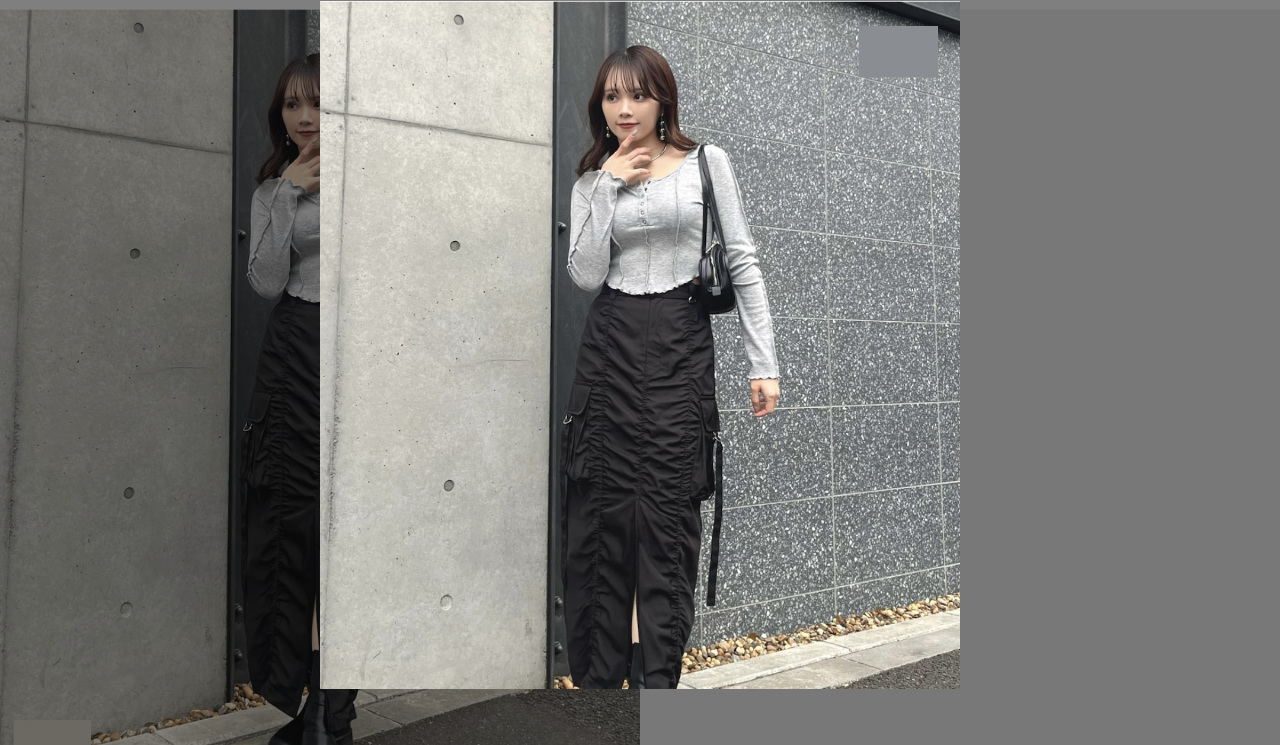
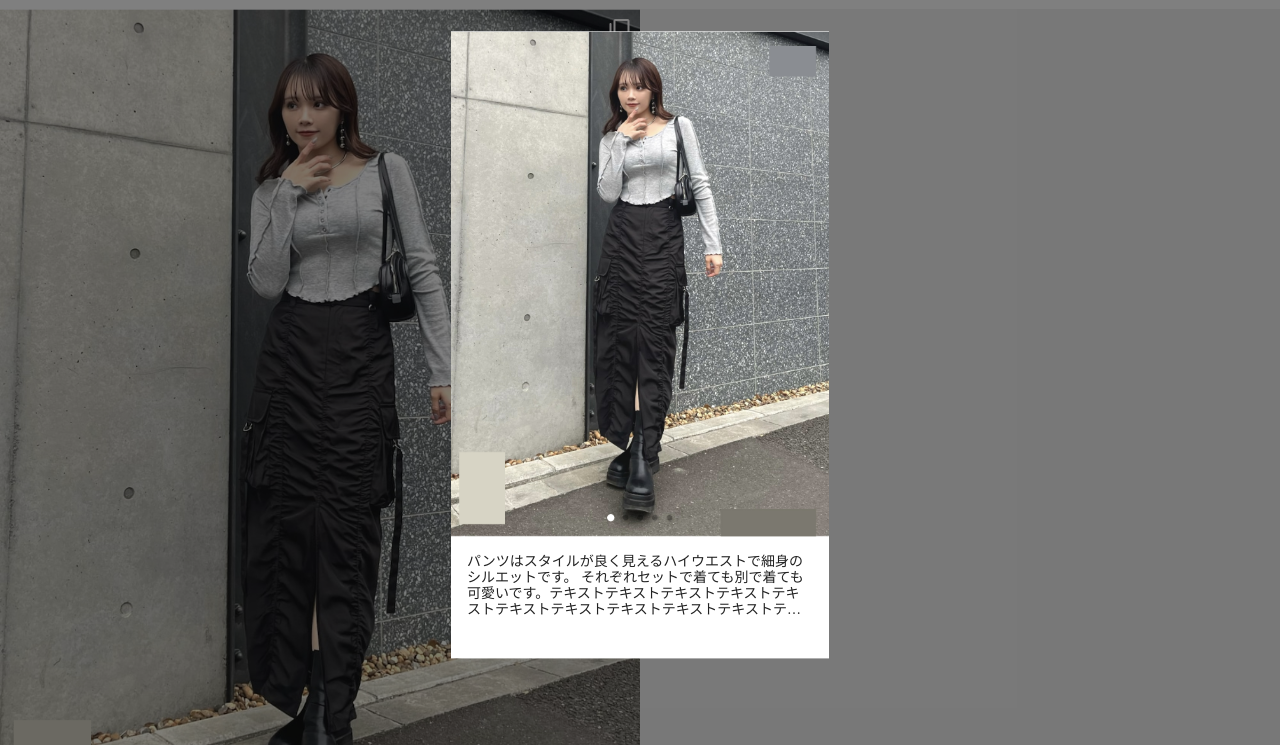
Before and after one commit to mHayaka3a/advisor, a plain HTML site: page index.html in a window 1280 px wide. Shown: the part 55-800 px from the top of the page. Drawn offline with nearby package versions, Linux system fonts and the light colour scheme; files that its build step writes are made by us from their sources.

Commit message:
モーダル内イメージの幅修正

```diff
--- a/frontend/scss/module/stylingList.scss
+++ b/frontend/scss/module/stylingList.scss
@@ -65,7 +65,8 @@
         left: 50%;
         transform: translate(-50%, -50%);
 
-        // width: min(100%, 378px);
+        width: 100%;
+        max-width: 378px;
         max-height: calc(100% - 112px);
 
         overflow-y: scroll;
```
Also changed, not shown: static/webpack/style.css.
